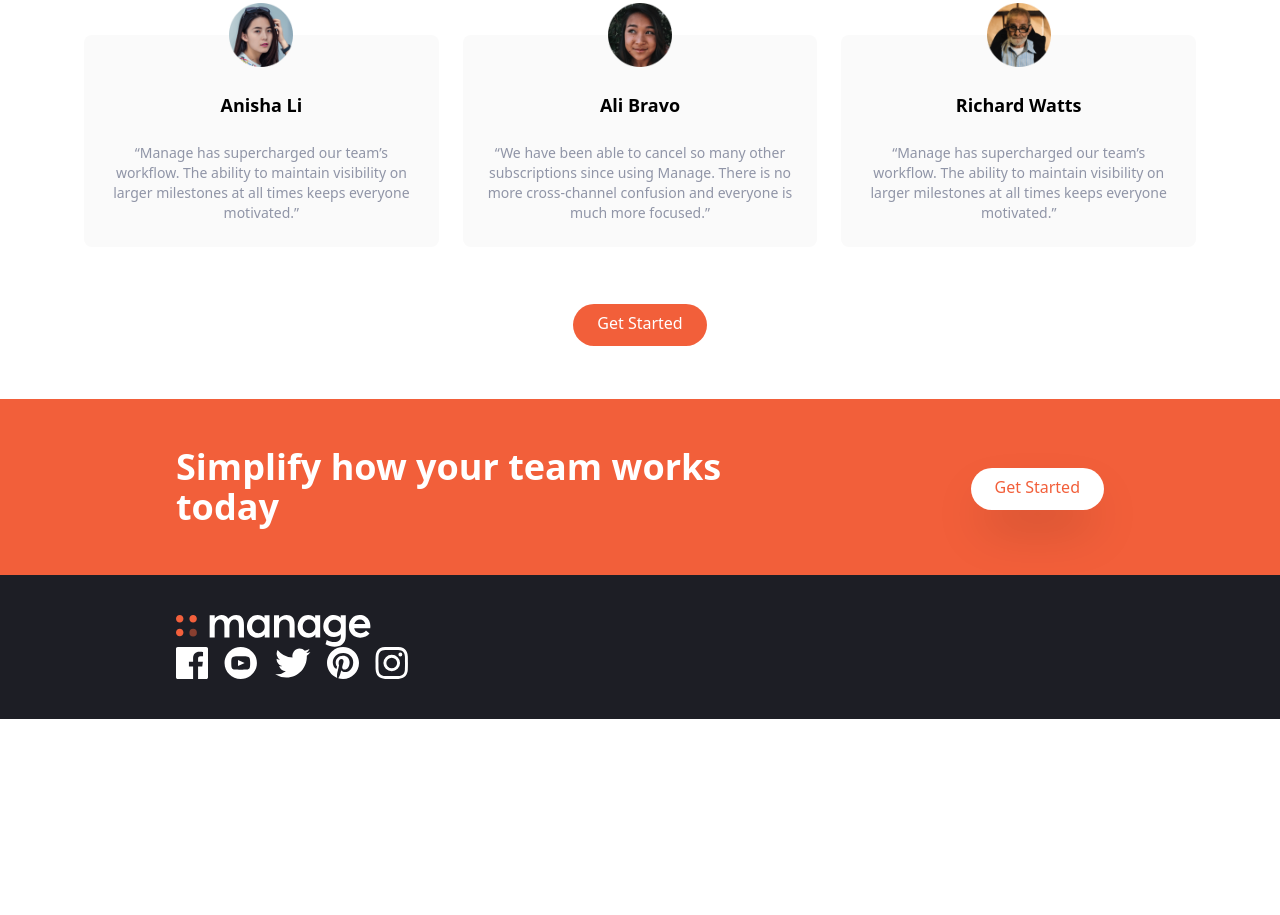
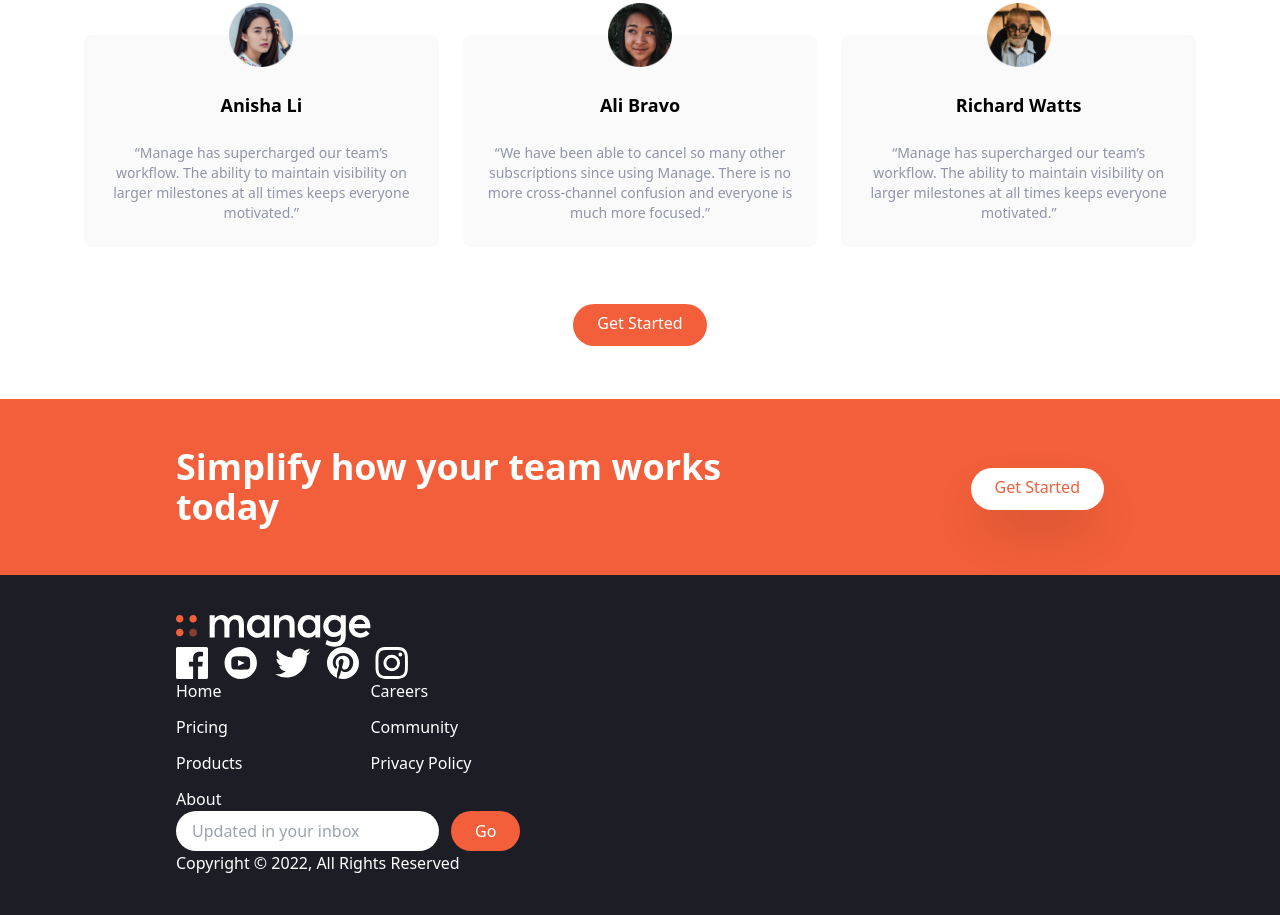
Before and after one commit to javorskyp/tailwind_landingPage, a website: page index.html in a window 1280 px wide. Shown: the part 1383-2298 px from the top of the page. Before the commit the page ends 2102 px from the top, so only its background shows below. Drawn offline with Linux system fonts and the light colour scheme.

Commit message:
container input

```diff
--- a/index.html
+++ b/index.html
@@ -253,8 +253,42 @@
                 <img src="img/icon-instagram.svg" alt="" class="h-8" />
               </a>
             </div>
+              <!-- List Container -->
+        <div class="flex justify-around space-x-32">
+            <div class="flex flex-col space-y-3 text-white">
+              <a href="#" class="hover:text-brightRed">Home</a>
+              <a href="#" class="hover:text-brightRed">Pricing</a>
+              <a href="#" class="hover:text-brightRed">Products</a>
+              <a href="#" class="hover:text-brightRed">About</a>
+            </div>
+            <div class="flex flex-col space-y-3 text-white">
+              <a href="#" class="hover:text-brightRed">Careers</a>
+              <a href="#" class="hover:text-brightRed">Community</a>
+              <a href="#" class="hover:text-brightRed">Privacy Policy</a>
+            </div>
           </div>
-         </div>
+
+          <!-- Input Container -->
+          <div class="flex flex-col justify-between">
+            <form>
+              <div class="flex space-x-3">
+                <input
+                  type="text"
+                  class="flex-1 px-4 rounded-full focus:outline-none"
+                  placeholder="Updated in your inbox"
+                />
+                <button
+                  class="px-6 py-2 text-white rounded-full bg-brightRed hover:bg-brightRedLight focus:outline-none"
+                >
+                  Go
+                </button>
+              </div>
+            </form>
+            <div class="hidden text-white md:block">
+              Copyright &copy; 2022, All Rights Reserved
+            </div>
+          </div>
+        </div>
       </footer>
 </body>
 </html>
```
Also changed, not shown: css/main.css.
